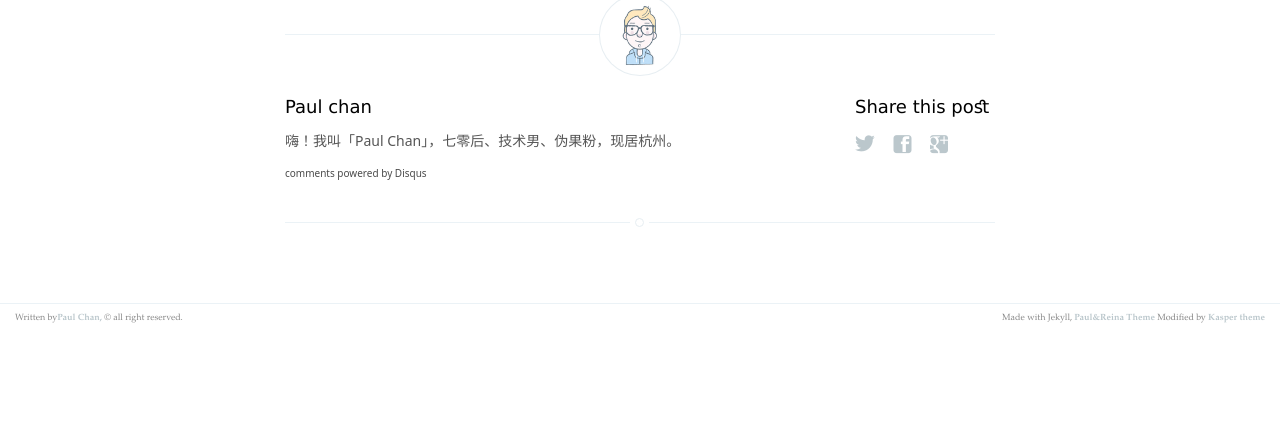
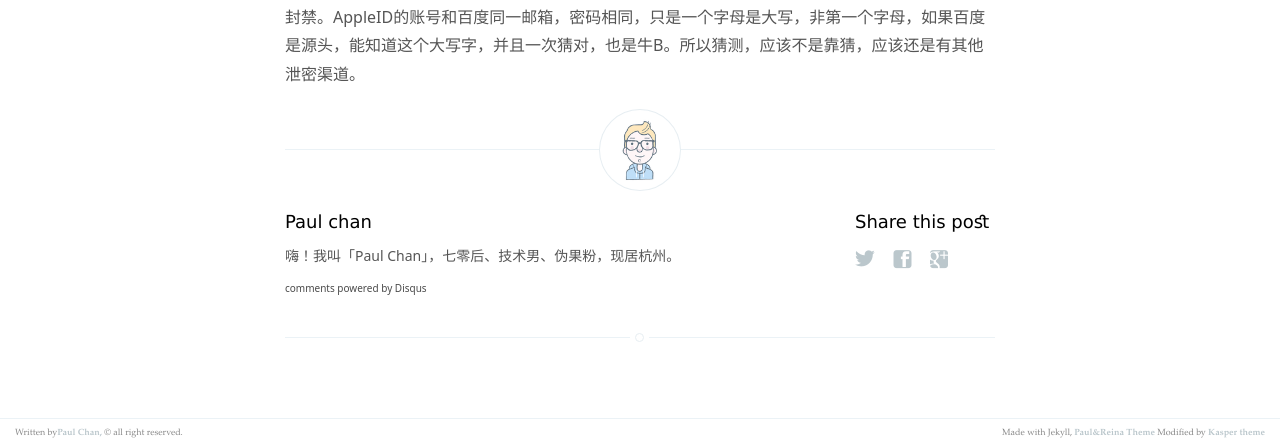
Before and after one commit to chztv/blog, a Jekyll site: the page built from _posts/2016-05-18-Apple-ID-Locked.md, in a window 1280 px wide and 1294 px high. Shown: the part 847-1294 px from the top of the window. Built offline with Jekyll 4.4.1, drawn with Linux system fonts in a browser that asks for light colours; nearby versions of some CDN libraries; comment, search, counter and statistics services are not loaded; some of the changed text lies outside the part shown.

Commit message:
添加泄密内容1

```diff
--- a/_posts/2016-05-18-Apple-ID-Locked.md
+++ b/_posts/2016-05-18-Apple-ID-Locked.md
@@ -23,3 +23,6 @@ tags:
 官方支持：https://support.apple.com/zh-cn/HT204106
 
 [![AppleID泄密](http://img7.chztv.com/2016-0406/appleid.jpg!400px)](http://img7.chztv.com/2016-0406/appleid.jpg)
+
+append：
+1）初步查出原因，是我的百度贴吧账号在3月份就已经泄密，被人发了N多小广告，然后封禁。AppleID的账号和百度同一邮箱，密码相同，只是一个字母是大写，非第一个字母，如果百度是源头，能知道这个大写字，并且一次猜对，也是牛B。所以猜测，应该不是靠猜，应该还是有其他泄密渠道。
```
